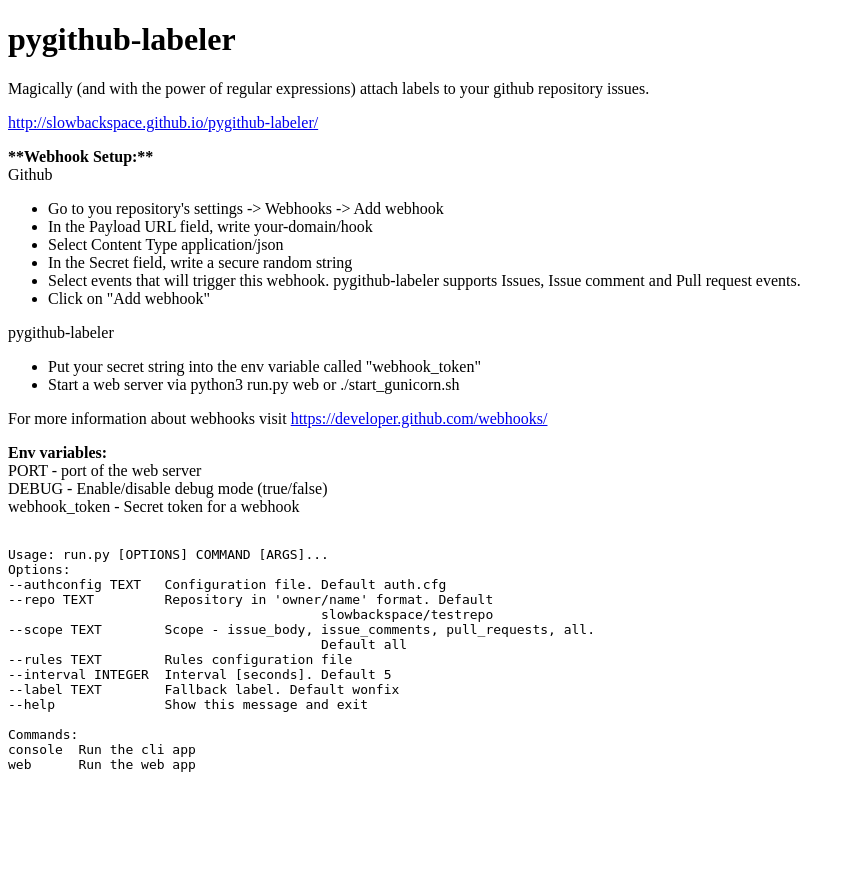
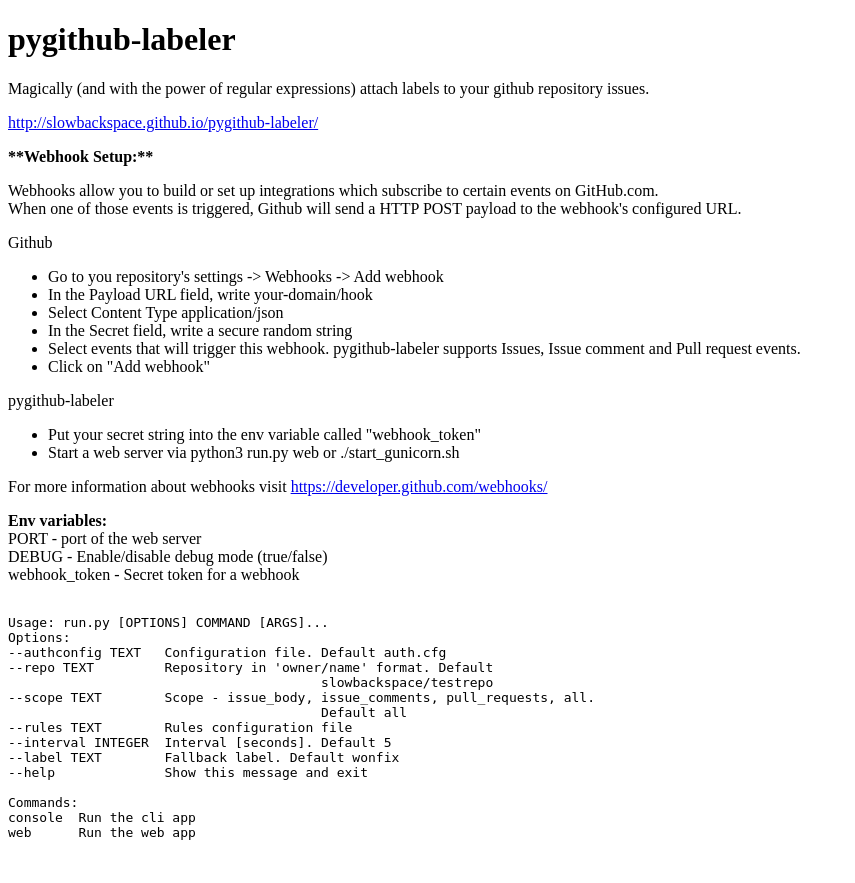
Before and after one commit to slowbackspace/MI-PYT, a Flask app: page / in a window 1280 px wide. Shown: the whole page, without its empty margins (0-855 px from the left). Before the commit the page ends 772 px from the top, so only its background shows below. Run offline with Flask 2, Linux system fonts and the light colour scheme; parts of the project's set-up code (start-up, migrations or seed data) failed here and were passed over.

Commit message:
webhook explained

```diff
--- a/templates/help.html
+++ b/templates/help.html
@@ -15,6 +15,10 @@
 
 		<p>
 			<strong>**Webhook Setup:**</strong><br>
+			<p>
+				Webhooks allow you to build or set up integrations which subscribe to certain events on GitHub.com.<br>
+				When one of those events is triggered, Github will send a HTTP POST payload to the webhook's configured URL.
+			</p>
 			Github
 			<ul>
 			<li>Go to you repository's settings -> Webhooks -> Add webhook</li>
```
Also changed, not shown: README.md.
